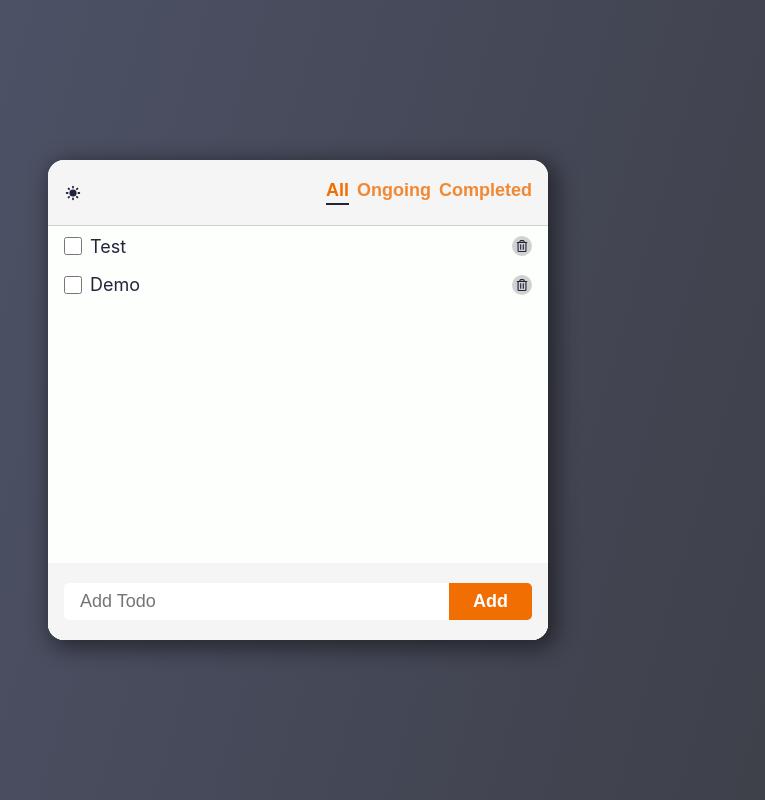
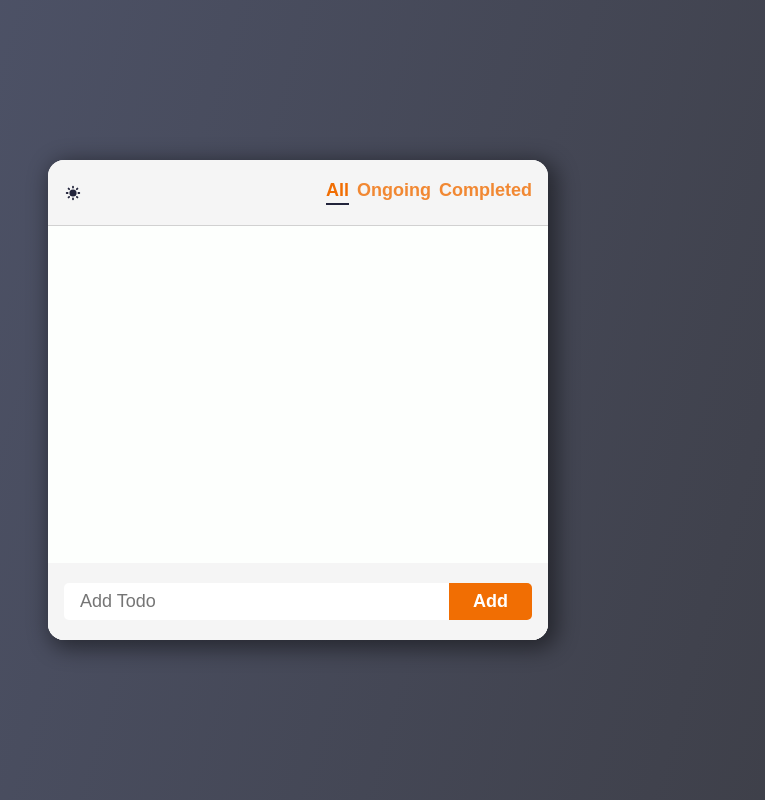
Before and after one commit to Janepark87/react-todo, a React (Create React App) app: page / in a window 1280 px wide. Shown: the whole page, without its empty margins (342-1107 px from the left). Built offline with nearby package versions, Linux system fonts and the light colour scheme.

Commit message:
save and get todo items from localStorage

```diff
--- a/src/components/Todo/Todo.jsx
+++ b/src/components/Todo/Todo.jsx
@@ -16,7 +16,7 @@ export default function Todo({ todo, onUpdate, onDelete }) {
 	};
 	return (
 		<li className={`${styles.todo} ${status === 'completed' ? styles.completed : ''}`}>
-			<input type="checkbox" className={styles.checkbox} id={`todoCheckbox-${id}`} checked={status === 'completed'} onChange={handleUpdatedEvent} />
+			<input type="checkbox" id={`todoCheckbox-${id}`} className={styles.checkbox} checked={status === 'completed'} onChange={handleUpdatedEvent} />
 			<label htmlFor={`todoCheckbox-${id}`} className={styles.label}>
 				{text}
 			</label>
--- a/src/components/TodoList/TodoList.jsx
+++ b/src/components/TodoList/TodoList.jsx
@@ -1,10 +1,14 @@
-import { useState } from 'react';
+import { useEffect, useMemo, useState } from 'react';
 import AddTodo from '../AddTodo/AddTodo';
 import Todo from '../Todo/Todo';
 import styles from './TodoList.module.css';
 
 export default function TodoList({ filter }) {
-	const [todos, setTodos] = useState(initialTodoList);
+	const [todos, setTodos] = useState(readTodosFromLocalStorage);
+
+	useEffect(() => {
+		localStorage.setItem('todos', JSON.stringify(todos));
+	}, [todos]);
 
 	const handleAdd = (currentTodo) => {
 		const { text } = currentTodo;
@@ -35,19 +39,10 @@ export default function TodoList({ filter }) {
 		</section>
 	);
 }
-
-const initialTodoList = [
-	{
-		id: '123',
-		text: 'Test',
-		status: 'ongoing',
-	},
-	{
-		id: '456',
-		text: 'Demo',
-		status: 'ongoing',
-	},
-];
+function readTodosFromLocalStorage() {
+	const todos = localStorage.getItem('todos');
+	return todos ? JSON.parse(todos) : [];
+}
 
 function getFilteredTodos(todos, filter) {
 	if (filter === 'all') return todos;
```
